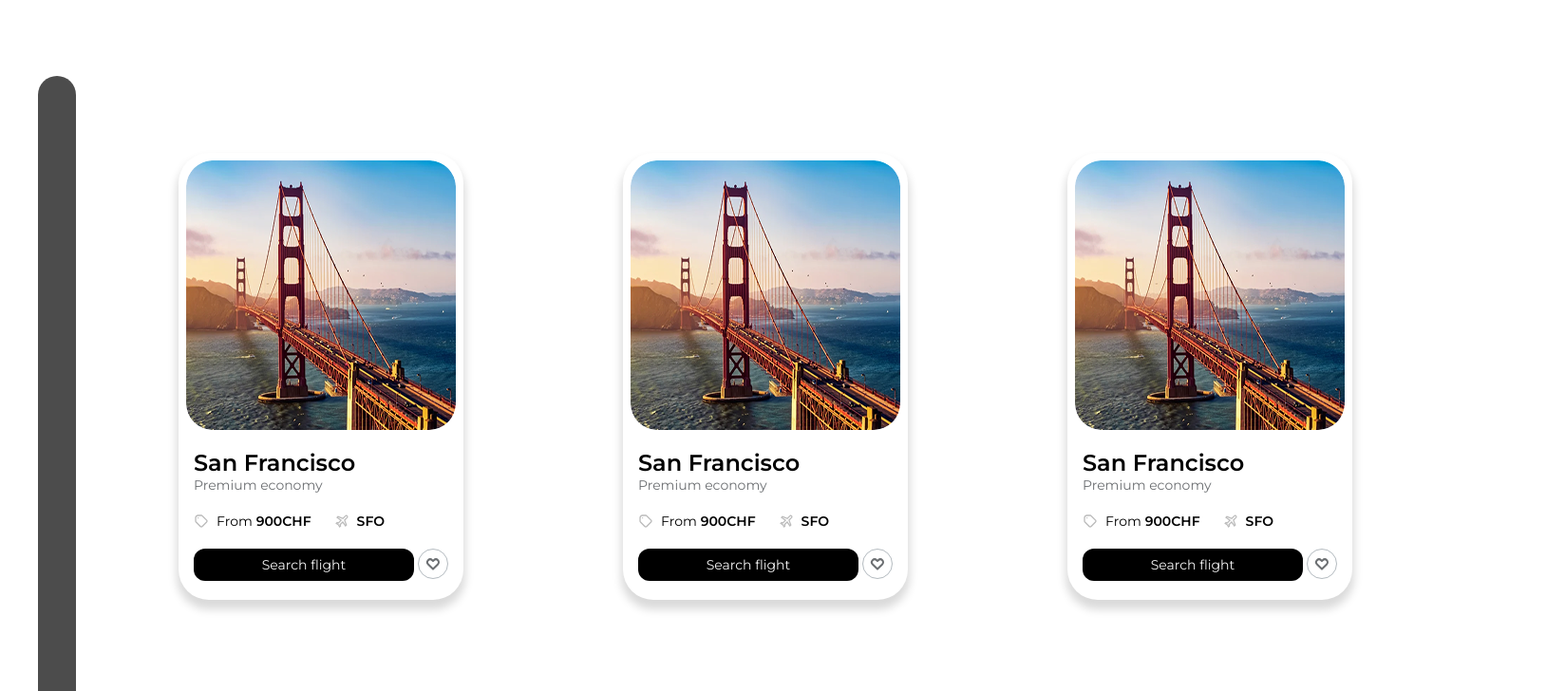
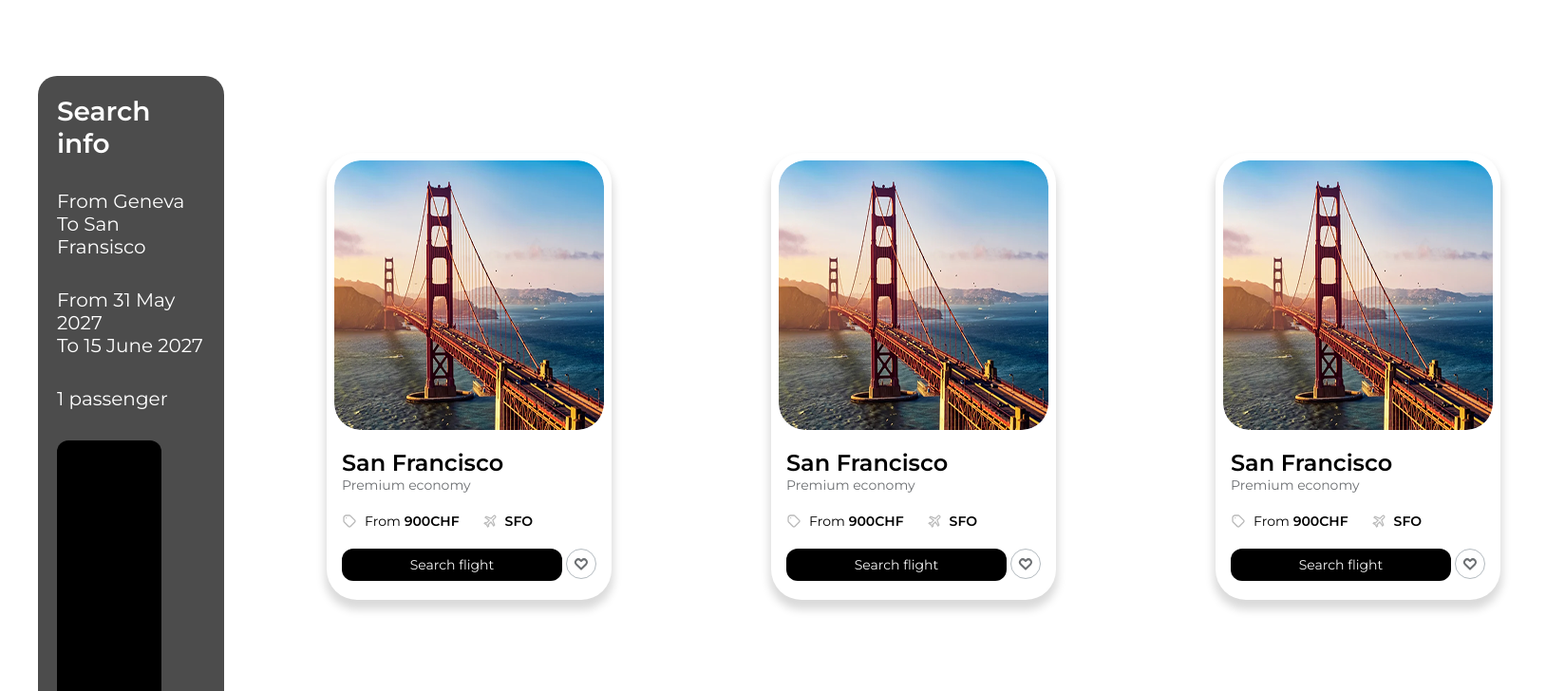
Before and after one commit to GuillaumeMonnard/evaluation-continue, a website built with Parcel: page src/index.html in a window 1280 px wide. Shown: the top 728 px of the page at 95% size, 1648 px wide, since content can reach past the window. Built offline with nearby package versions, Linux system fonts and the light colour scheme; a web font is replaced by a local one.

Commit message:
style info box - début

```diff
--- a/src/index.html
+++ b/src/index.html
@@ -19,7 +19,19 @@
   <body>
     <!-- semaine 6 -->
     <div class="grid">
-      <div id="grid-info"></div>
+      <div id="grid-info">
+        <h2>Search info</h2>
+        <div class="flight-departure-destination">
+          <p>From Geneva</p>
+          <p>To San Fransisco</p>
+        </div>
+        <div class="dates">
+          <p>From 31 May 2027</p>
+          <p>To 15 June 2027</p>
+        </div>
+        <p>1 passenger</p>
+        <button class="default small">reset Search</button>
+      </div>
 
       <div id="grid-result">
         <include src="./components/card.html"></include>
--- a/src/scss/modules/_grid.scss
+++ b/src/scss/modules/_grid.scss
@@ -5,6 +5,8 @@
   align-self: stretch;
   grid-template-rows: fit-content(100%) 0px;
   grid-template-columns: minmax(0, 1fr) fit-content(100%);
+
+  color: var(--white);
 }
 
 #grid-info {
@@ -32,3 +34,25 @@
   grid-column: 2 / span 1;
   grid-auto-flow: row;
 }
+
+h2 {
+  color: var(--white);
+
+  /* heading-2 */
+  font-family: Montserrat;
+  font-size: 1.75rem;
+  font-style: normal;
+  font-weight: 600;
+  line-height: normal;
+}
+
+p {
+  color: var(--Primary-0, #fff);
+
+  /* body-1/regular */
+  font-family: Montserrat;
+  font-size: 1.25rem;
+  font-style: normal;
+  font-weight: 400;
+  line-height: normal;
+}
```
